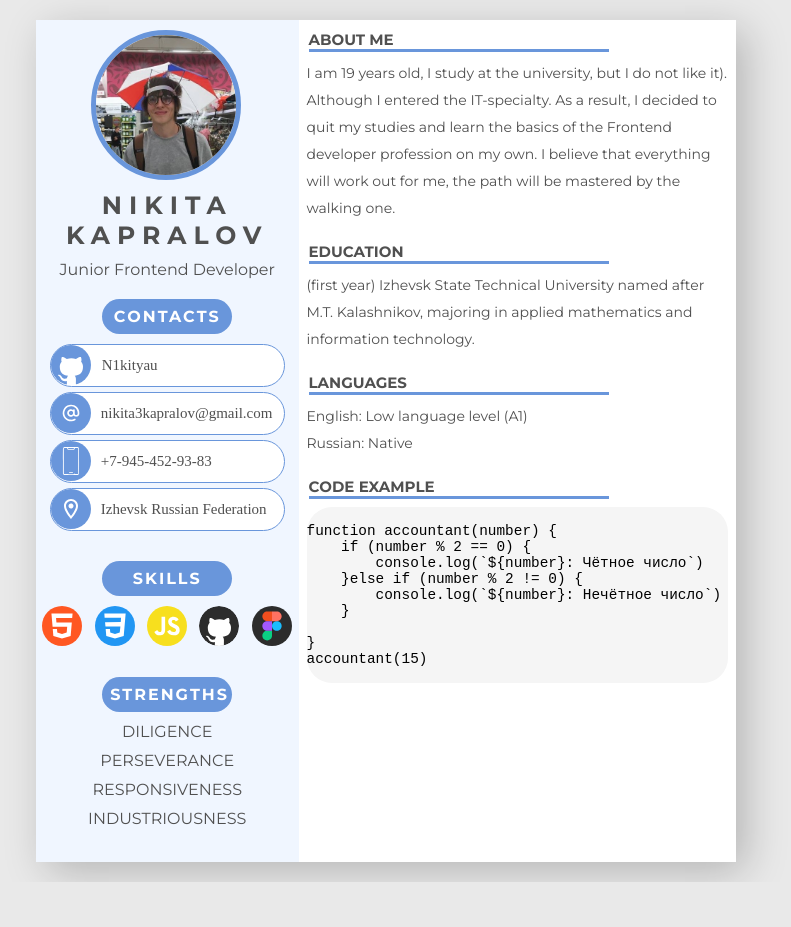
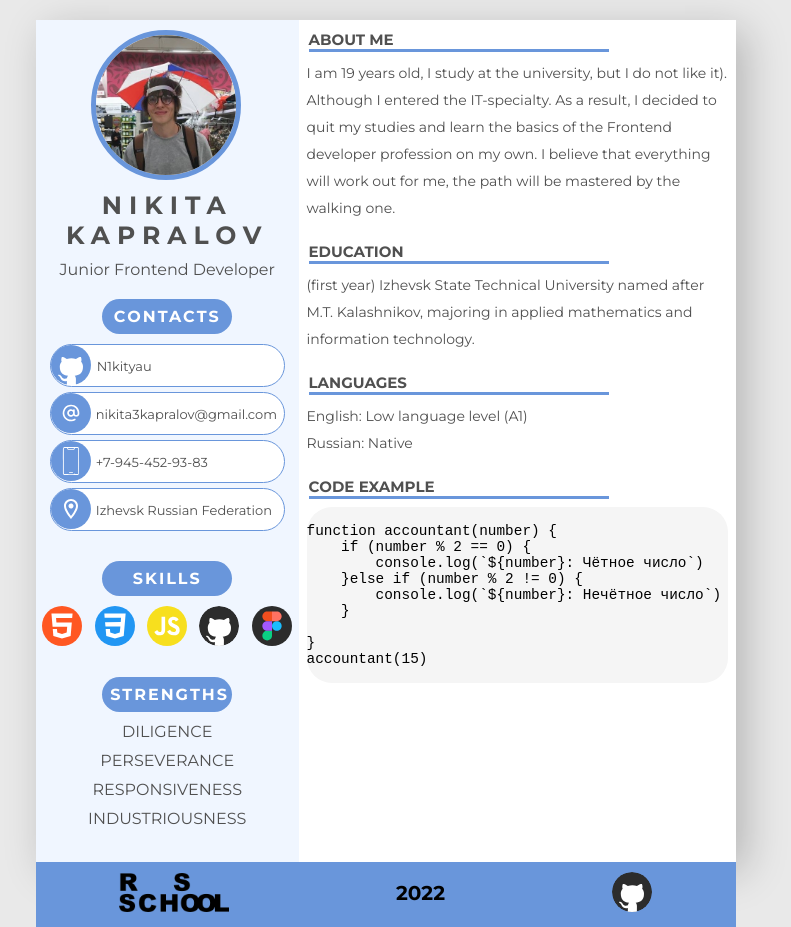
Before and after one commit to N1kityau/rsschool-cv, a plain HTML site: page index.html in a window 1280 px wide. Shown: the whole page, without its empty margins (254-1045 px from the left). Before the commit the page ends 882 px from the top, so only its background shows below. Drawn offline with Linux system fonts and the light colour scheme.

Commit message:
fent: footer and css properies

```diff
--- a/css/style.css
+++ b/css/style.css
@@ -12,6 +12,7 @@ body {
     width: 700px;
     height: 842px;
     margin: 20px auto;
+    margin-bottom: 0px;
     box-shadow: 10px 10px 40px -1px rgb(0 0 0 / 23%);
     display: flex;
 
@@ -84,11 +85,16 @@ body {
 
 .meaning-item {
     color: #505050;
-    font-size: 15px;
+    font-size: 13px;
+    font-family: Montserrat;
+}
+
+.meaning-item:hover {
+    color: #6996DB;
 }
 
 .item img  {
-    margin-right: 10px;
+    margin-right: 5px;
 }
 
 .skills {
@@ -113,6 +119,7 @@ body {
     width: 500px;
     height: 842px;
     background-color: white;
+
 
 }
 
@@ -148,3 +155,29 @@ pre {
     margin: 8px;
     border-radius: 25px;
 }
+
+.footer {
+    width: 700px;
+    height: 65px;
+    background-color:#6996DB;
+    margin: 0 auto;
+}
+
+.list-footer {
+    display: flex;
+    justify-content: space-around;
+    align-items: center;
+    padding-top: 10px;
+
+}
+
+.img-item-footer {
+    width: 110px;
+    height: 40px;
+}
+
+.number-item-footer {
+    font-family: Montserrat;
+    font-size: 20px;
+    font-weight: bold;
+}
--- a/index.html
+++ b/index.html
@@ -117,6 +117,12 @@ accountant(15)
             </section>
         </div>
     </main>
-
+    <footer class="footer">
+        <ul class="list-footer">
+            <li class="img-item-footer"><a href="https://rs.school/js-stage0/" target="_blank"><img src="./assets/img/logo-rsschool3.png" alt="logo-rsschool"></a></li>
+            <li class="number-item-footer"><p>2022</p></li>
+            <li class="logo-Github-item-footer"><a href="https://github.com/N1kityau" target="_blank"><img src="./assets/svg/github-dark.svg" alt="logo-github-footer"></a></li>
+        </ul>
+    </footer>
 </body>
 </html>
```
Also changed, not shown: assets/img/logo-rsschool3.png (added).
